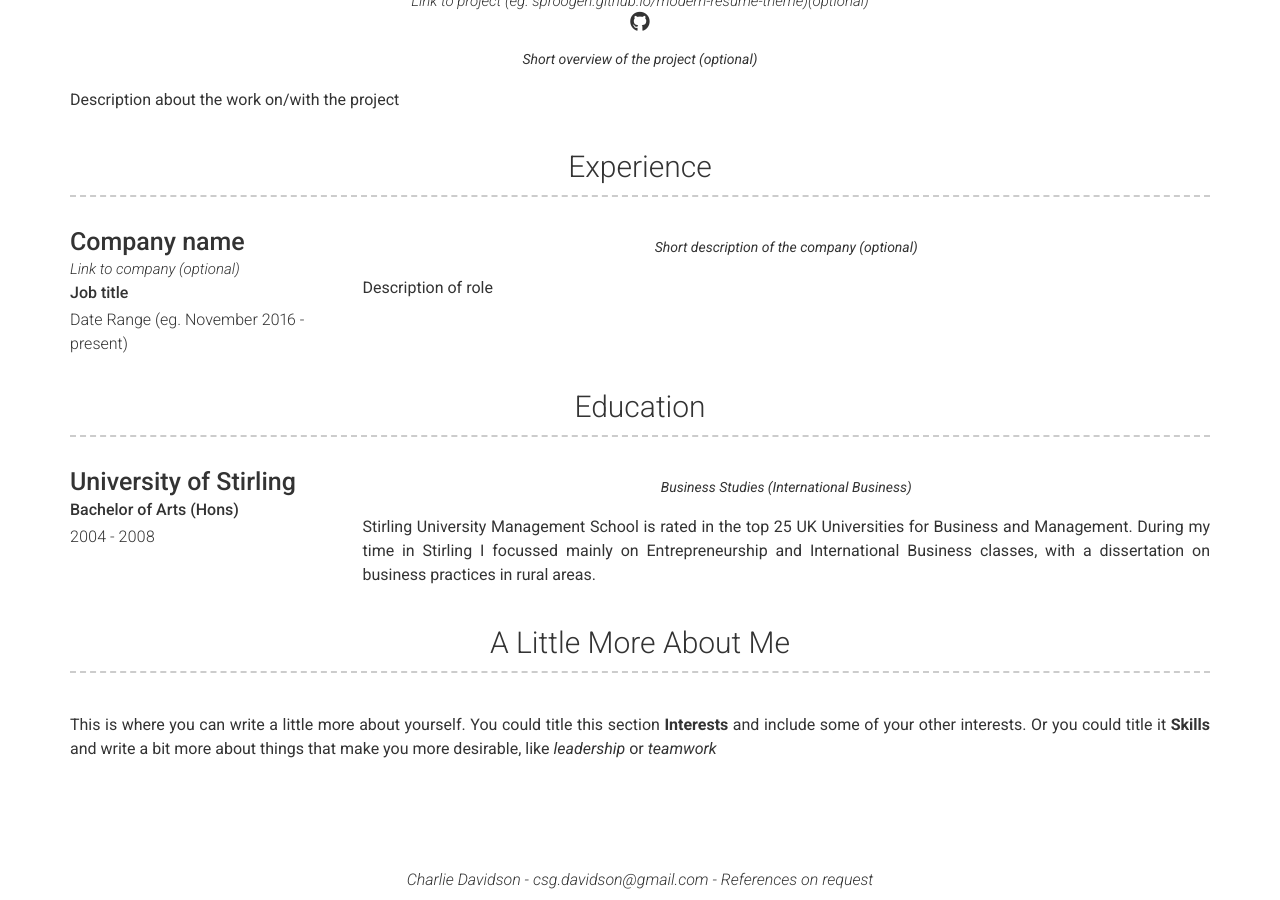
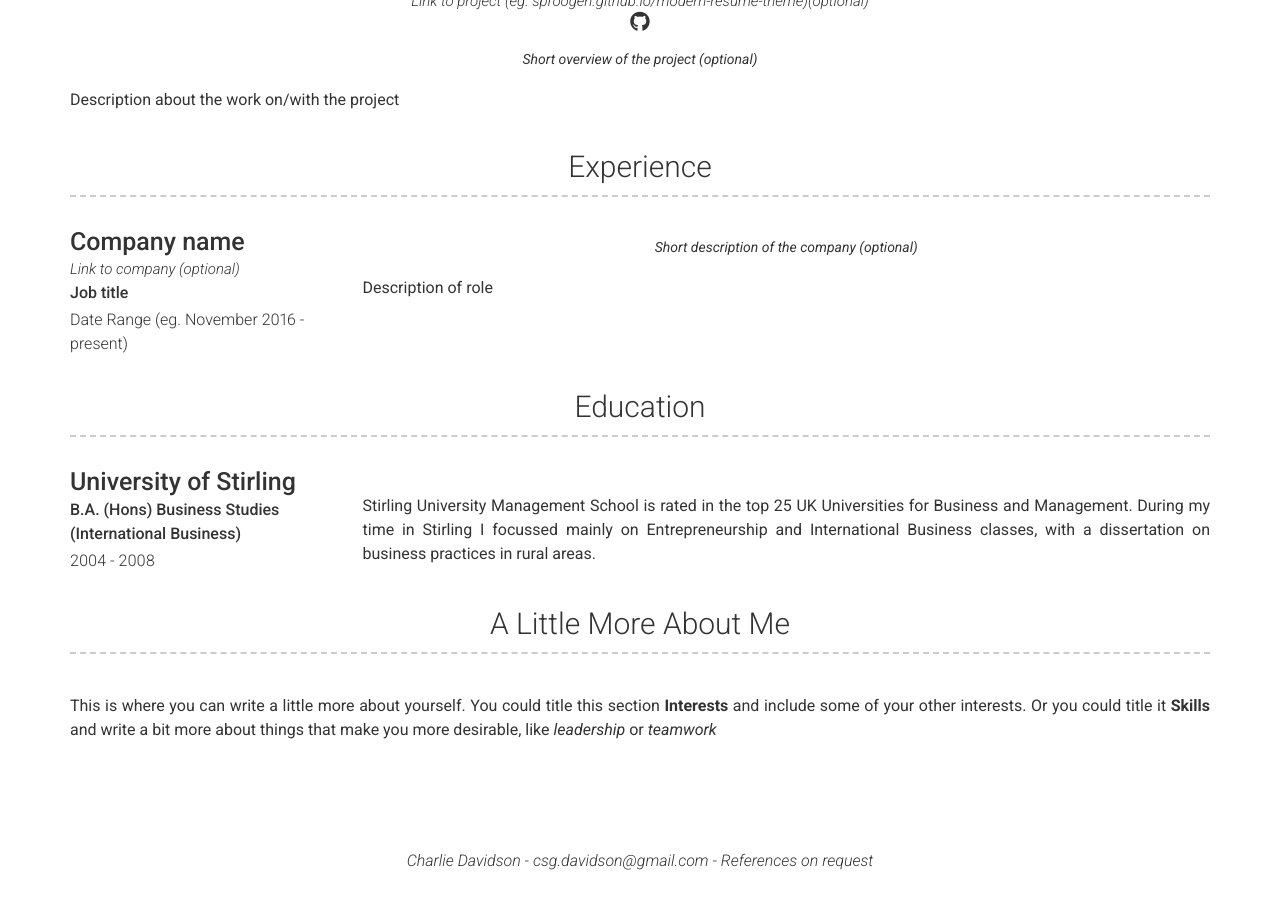
Before and after one commit to csgdavidson/Charlie-Davidson2, a Jekyll site: the page built from index.md, in a window 1280 px wide and 900 px high, scrolled down 648 px. Built offline with Jekyll 4.4.1, drawn with Linux system fonts in a browser that asks for light colours; nearby versions of some CDN libraries.

Commit message:
Update education.yml

```diff
--- a/_data/education.yml
+++ b/_data/education.yml
@@ -2,8 +2,8 @@
 - layout: left
   name: University of Stirling
   dates: 2004 - 2008
-  qualification: Bachelor of Arts (Hons)
+  qualification: B.A. (Hons) Business Studies (International Business)
   quote: >
-    Business Studies (International Business)
+
   description:
      Stirling University Management School is rated in the top 25 UK Universities for Business and Management. During my time in Stirling I focussed mainly on Entrepreneurship and International Business classes, with a dissertation on business practices in rural areas.
```
